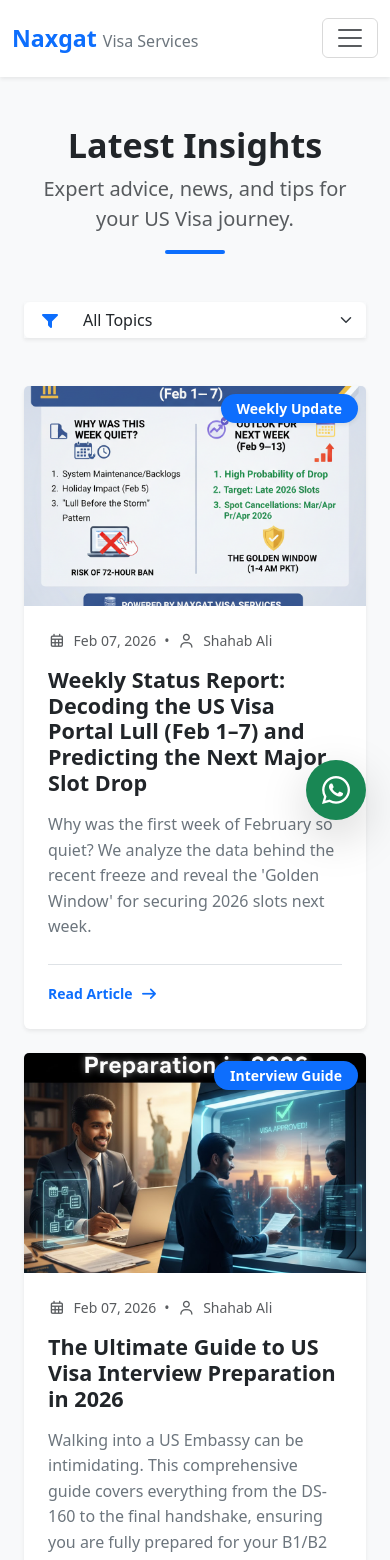
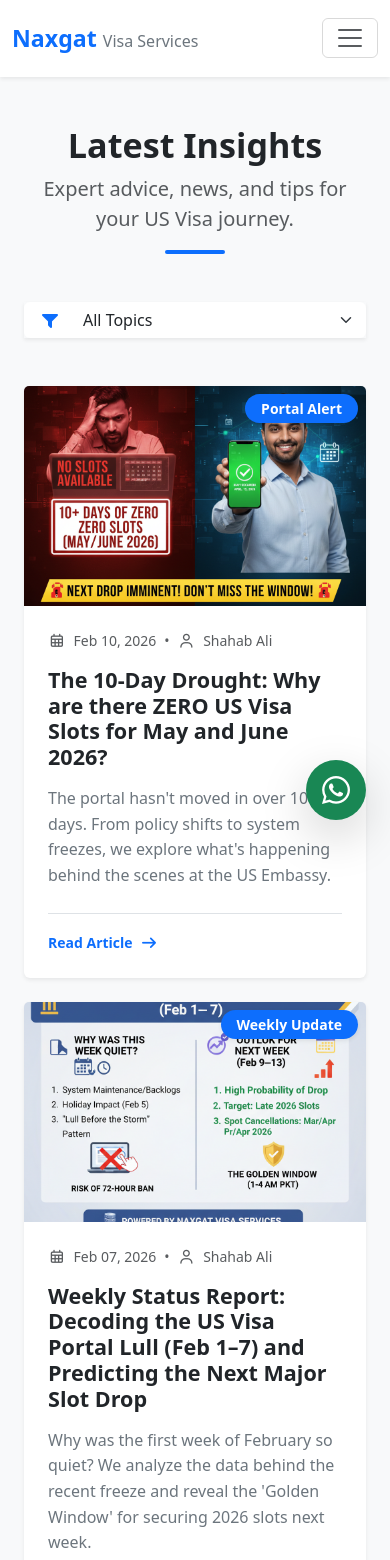
Before and after one commit to shahabali123/ali-services, a React (Vite) app: page /blogs in a window 390 px wide. Shown: the top 1560 px of the page. Built offline with nearby package versions, Linux system fonts and the light colour scheme.

Commit message:
added new blog

```diff
--- a/src/blogs/blog.js
+++ b/src/blogs/blog.js
@@ -589,6 +589,54 @@ const blogs = [
 
             <p class="text-muted text-center small"><em>Disclaimer: While our forecasts are based on historical data and real-time monitoring, US Consulate slot releases are subject to change without notice.</em></p>
         `
+    },
+    {
+        id: 26,
+        title: "The 10-Day Drought: Why are there ZERO US Visa Slots for May and June 2026?",
+        image: "/media/images/portal-drought-update.png",
+        date: "Feb 10, 2026",
+        author: "Shahab Ali",
+        category: "Portal Alert",
+        excerpt: "The portal hasn't moved in over 10 days. From policy shifts to system freezes, we explore what's happening behind the scenes at the US Embassy.",
+        content: `
+            <p>If you have been checking the US visa portal for the last 10 days, you’ve likely seen a ghost town. No slots for May. No slots for June. In fact, for many, the calendar won't even let you click past 2027. This isn't a glitch in your browser—it's a reflection of a major shift in US Consular operations that took effect in late January 2026.</p>
+
+            <h5 class="mt-4">1. The 'Policy Pause' Ripple Effect</h5>
+            <p>As of January 21, 2026, the US Department of State implemented a temporary pause on <strong>Immigrant Visa</strong> issuances for 75 countries, including Pakistan. While this officially targets Green Card applicants, it has caused a massive 'administrative bottleneck' at the Embassies in Islamabad and Karachi.</p>
+            <p>Consular officers are currently undergoing retraining on new 'Public Charge' vetting rules. This means the staff usually assigned to Non-Immigrant (B1/B2) interviews are often diverted to handle the backlog and restructuring of immigrant cases, leading to the current 10-day silence in slot releases.</p>
+
+            <h5 class="mt-4">2. The 'May-June' Blockade</h5>
+            <p>Why are there no slots for May or June specifically? In 2026, the US Mission in Pakistan has moved toward a <strong>'Just-in-Time' release strategy.</strong> Instead of opening the whole year at once, they are holding back May and June slots to prioritize 'Interview Waiver' (Dropbox) cases and emergency student renewals.</p>
+            <p>Historically, when the portal stays quiet for more than 10 days, it indicates that the Consulate is preparing for a <strong>Bulk Correction.</strong> They are likely recalculating their daily capacity based on new security protocols (Presidential Proclamation 10998) before dumping several hundred slots at once.</p>
+
+            <div class="row my-4">
+                <div class="col-md-12">
+                    <div class="p-4 bg-dark text-white rounded shadow-sm">
+                        <h6 class="fw-bold text-warning"><i class="fas fa-microchip me-2"></i>The 2026 Technical Reality</h6>
+                        <p class="mb-0 small">The CGI Federal portal now uses advanced AI to detect 'refresh patterns.' If you have been searching manually every hour for the last 10 days without seeing a slot, the system may have 'soft-shadow-banned' your session. You see 'No Slots,' while our automated trackers are still seeing micro-movements in the backend.</p>
+                    </div>
+                </div>
+            </div>
+
+            <h5 class="mt-4">3. When Will the Drought End?</h5>
+            <p>Based on our tracking of the 2025-2026 cycle, these 'Dead Zones' typically last 12–14 days. We are currently on Day 10. We anticipate a <strong>Correction Drop</strong> within the next 72 to 96 hours. This drop will likely include:</p>
+            <ul>
+                <li><strong>Late 2026 regular appointments.</strong></li>
+                <li><strong>Limited 'Golden' cancellations for Summer 2026.</strong></li>
+                <li><strong>New slots for the 221(g) follow-up queue.</strong></li>
+            </ul>
+
+            <h5 class="mt-4">How to Survive the Silence</h5>
+            <p>The biggest mistake you can make right now is giving up or, conversely, refreshing until you get a 72-hour lockout. When the portal 'wakes up' after a long drought, the competition is 10x higher than usual.</p>
+
+            <div class="text-center mt-5">
+                <div class="p-4 border rounded bg-light">
+                    <h5 class="fw-bold text-primary">Stop Staring at an Empty Calendar.</h5>
+                    <p>Our priority monitoring doesn't sleep, even when the portal is quiet. We catch the first second of the 'Post-Drought' drop.</p>
+                    <a href="https://wa.me/923420475187?text=Hi%20Naxgat%2C%20the%20portal%20has%20been%20empty%20for%2010%20days.%20Please%20help%20me%20catch%20the%20next%20drop!" target="_blank" class="btn btn-primary btn-lg px-5 shadow">Get Priority Alert Now</a>
+                </div>
+            </div>
+        `
     }
 
 ];
```
Also changed, not shown: public/media/images/portal-drought-update.png (added).
